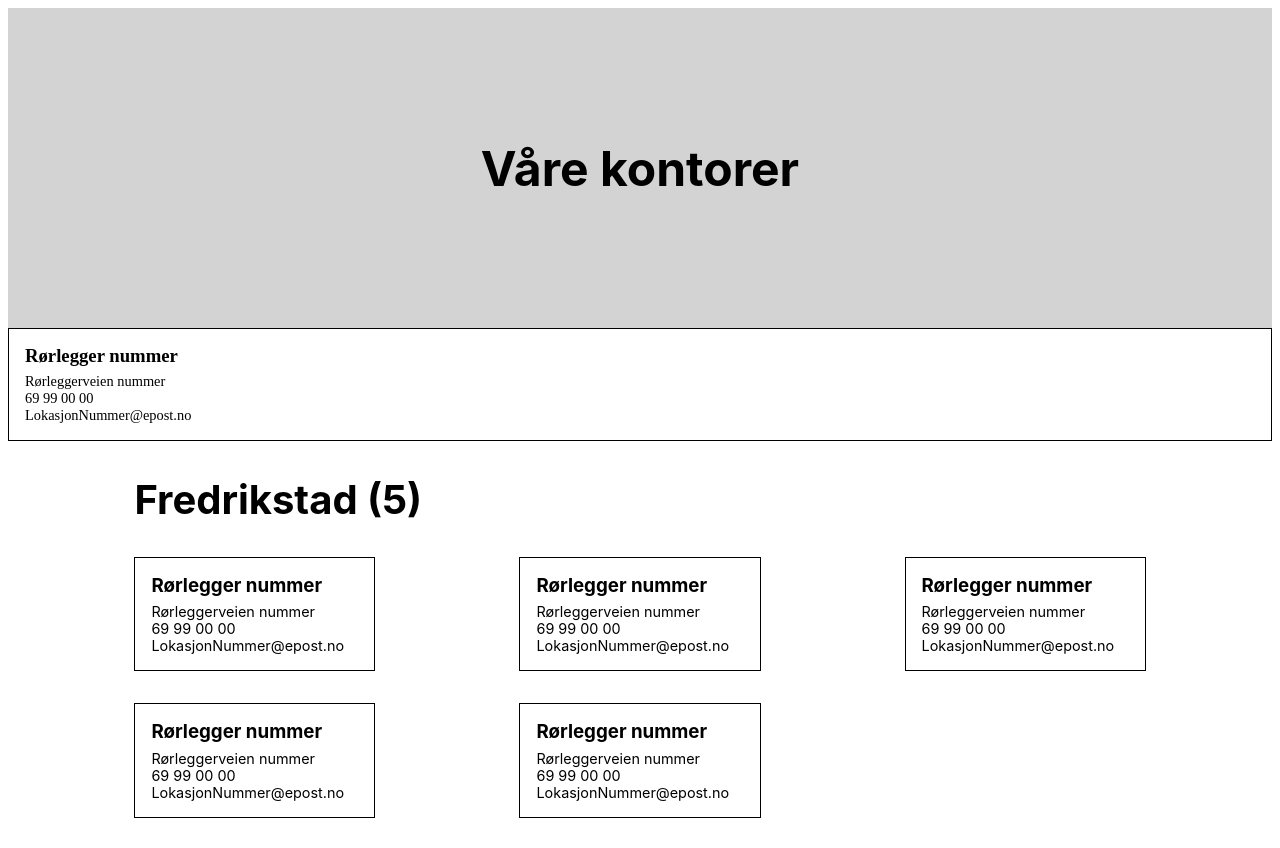
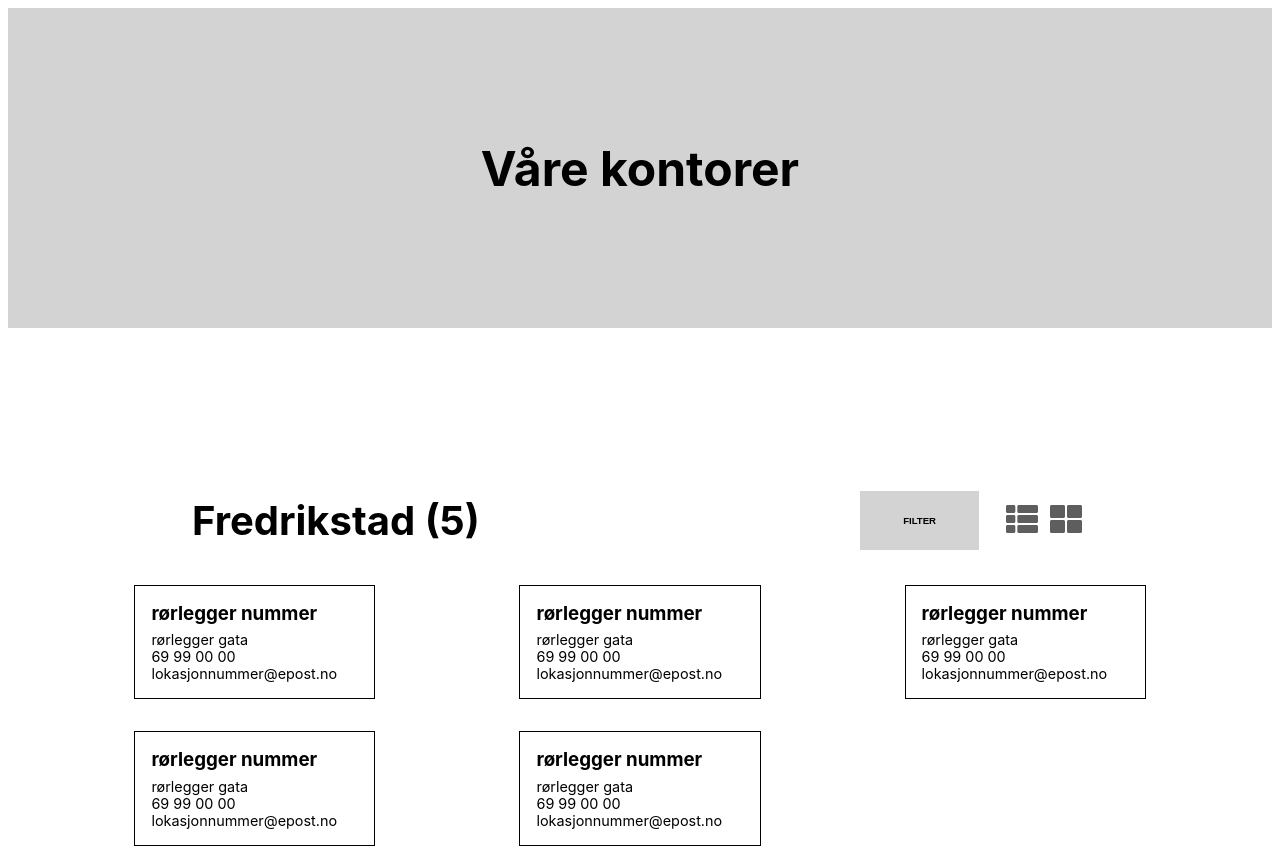
Before and after one commit to blendimaliqi/Fullstack-React-Webpage, a React app in the folder client/: page / in a window 1280 px wide. Shown: the top 848 px of the page. Before the commit the page ends 826 px from the top, so only its background shows below. Built offline with nearby package versions, Linux system fonts and the light colour scheme.

Commit message:
fiksa ferdig design for offices oversikt siden med grid, og adda awsome font for å hente iconer

```diff
--- a/client/App.jsx
+++ b/client/App.jsx
@@ -3,19 +3,17 @@ import { ThemeProvider, CSSReset } from '@chakra-ui/core';
 import customTheme from './src/styles/theme';
 import Routes from './src/routes/Routes';
 import Banner from './src/components/Banner';
-import Card from './src/components/Office/Card';
-import OfficeGrid from './src/components/Office/OfficeGrid.jsx';
+import Office from './src/pages/Office.jsx';
 
 const App = () => (
   <>
     <Banner />
-    <Card />
-    <OfficeGrid />
+    <Office />
   </>
-  /*<ThemeProvider theme={customTheme}>
+  /* <ThemeProvider theme={customTheme}>
     <CSSReset />
     <Routes />
-  </ThemeProvider>*/
+  </ThemeProvider> */
 );
 
 export default App;
--- a/client/package.json
+++ b/client/package.json
@@ -46,6 +46,9 @@
     "@chakra-ui/core": "^0.8.0",
     "@emotion/core": "^10.0.35",
     "@emotion/styled": "^10.0.27",
+    "@fortawesome/fontawesome-svg-core": "^1.2.32",
+    "@fortawesome/free-solid-svg-icons": "^5.15.1",
+    "@fortawesome/react-fontawesome": "^0.1.13",
     "emotion-theming": "^10.0.27",
     "react": "17.0.1",
     "react-dom": "17.0.1",
--- a/client/src/components/Office/Card.jsx
+++ b/client/src/components/Office/Card.jsx
@@ -5,7 +5,7 @@ const Container = styled.article`
   border: 1px solid black;
   padding: 1rem;
 `;
-const Title = styled.h3`
+const Name = styled.h3`
   font-weight: bold;
   padding: 0;
   margin: 0;
@@ -18,12 +18,12 @@ const Paragraph = styled.p`
   font-size: 0.9rem;
 `;
 
-const Card = () => (
+const Card = ({name, adress, phone, email}) => (
   <Container>
-    <Title>Rørlegger nummer</Title>
-    <Paragraph>Rørleggerveien nummer</Paragraph>
-    <Paragraph>69 99 00 00</Paragraph>
-    <Paragraph>LokasjonNummer@epost.no</Paragraph>
+    <Name>{name}</Name>
+    <Paragraph>{adress}</Paragraph>
+    <Paragraph>{phone}</Paragraph>
+    <Paragraph>{email}</Paragraph>
   </Container>
 );
 
--- a/client/src/components/Office/OfficeGrid.jsx
+++ b/client/src/components/Office/OfficeGrid.jsx
@@ -19,61 +19,24 @@ const Container = styled.section`
   flex-direction: column;
   max-width: 80%;
   margin: 0 auto;
-  font-family: -apple-system, BlinkMacSystemFont, 'Segoe UI', Roboto, Oxygen,
-    Ubuntu, Cantarell, 'Open Sans', 'Helvetica Neue', sans-serif;
 `;
 
-const Title = styled.h1`
-  font-size: 2.5rem;
-`;
 
-export const OfficeGrid = () => {
-  const [offices, setOffices] = useState([
-    {
-      id: 1,
-      name: 'rørlegger2',
-      adress: 'rørleggerveien',
-      phone: '69 99 00 00',
-      email: 'jada@jada.no',
-    },
-    {
-      id: 2,
-      name: 'rørlegger2',
-      adress: 'rørleggerveien',
-      phone: '69 99 00 00',
-      email: 'jada@jada.no',
-    },
-    {
-      id: 3,
-      name: 'rørlegger2',
-      adress: 'rørleggerveien',
-      phone: '69 99 00 00',
-      email: 'jada@jada.no',
-    },
-    {
-      id: 4,
-      name: 'rørlegger2',
-      adress: 'rørleggerveien',
-      phone: '69 99 00 00',
-      email: 'jada@jada.no',
-    },
-    {
-      id: 5,
-      name: 'rørlegger2',
-      adress: 'rørleggerveien',
-      phone: '69 99 00 00',
-      email: 'jada@jada.no',
-    },
-  ]);
-
-  return (
-    <Container>
-      <Title>Fredrikstad ({offices.length})</Title>
-      <Grid>
-        {offices && offices.map((office) => <Card key={office.id} />)}
-      </Grid>
-    </Container>
-  );
-};
+export const OfficeGrid = ({ offices }) => (
+  <Container>
+    <Grid>
+      {offices &&
+        offices.map((office) => (
+          <Card
+            key={office.id}
+            name={office.name}
+            adress={office.adress}
+            phone={office.phone}
+            email={office.email}
+          />
+        ))}
+    </Grid>
+  </Container>
+);
 
 export default OfficeGrid;
--- a/client/src/pages/Office.jsx
+++ b/client/src/pages/Office.jsx
@@ -1,12 +1,135 @@
-import React, {useState, useEffect} from 'react';
+import React, { useState, useEffect } from 'react';
+import styled from 'styled-components';
+import { FontAwesomeIcon } from '@fortawesome/react-fontawesome';
+import { faThLarge, faThList } from '@fortawesome/free-solid-svg-icons';
+import OfficeGrid from '../components/Office/OfficeGrid.jsx';
+
+const Container = styled.section`
+  margin-top: 8rem;
+  font-family: -apple-system, BlinkMacSystemFont, 'Segoe UI', Roboto, Oxygen,
+    Ubuntu, Cantarell, 'Open Sans', 'Helvetica Neue', sans-serif;
+`;
+
+const FilterBtn = styled.button`
+  display: flex;
+  background-color: lightgray;
+  padding: 1.5rem 2.7rem;
+  border: 0;
+  font-weight: bold;
+  font-size: 0.6rem;
+  max-height: 4rem;
+  align-items: center;
+  margin-right: 1.3rem;
+`;
+
+const ListBtn = styled.button`
+  font-size: 2rem;
+  background-color: white;
+  border: 0;
+  color: #5e5e5e;
+`;
+
+const GridBtn = styled.button`
+  font-size: 2rem;
+  background-color: white;
+  border: 0;
+  color: #5e5e5e;
+`;
+
+const BtnContainer = styled.section`
+  display: flex;
+  flex-direction: row;
+  justify-content: flex-end;
+  align-items: center;
+`;
+
+const LocationTitleWithBtns = styled.h1`
+  font-weight: bold;
+  font-size: 2.5rem;
+`;
+
+const LocationTitle = styled.h1`
+  font-weight: bold;
+  font-size: 2.5rem;
+  margin-left: 11.5rem;
+`;
+
+const FlexContainer = styled.section`
+  display: flex;
+  flex-direction: row;
+  justify-content: space-between;
+  padding: 0 11.5rem;
+`;
 
 const Office = () => {
+  const [offices, setOffices] = useState([
+    {
+      id: 1,
+      name: 'rørlegger nummer',
+      adress: 'rørlegger gata',
+      phone: '69 99 00 00',
+      email: 'lokasjonnummer@epost.no',
+    },
+    {
+      id: 2,
+      name: 'rørlegger nummer',
+      adress: 'rørlegger gata',
+      phone: '69 99 00 00',
+      email: 'lokasjonnummer@epost.no',
+    },
+    {
+      id: 3,
+      name: 'rørlegger nummer',
+      adress: 'rørlegger gata',
+      phone: '69 99 00 00',
+      email: 'lokasjonnummer@epost.no',
+    },
+    {
+      id: 4,
+      name: 'rørlegger nummer',
+      adress: 'rørlegger gata',
+      phone: '69 99 00 00',
+      email: 'lokasjonnummer@epost.no',
+    },
+    {
+      id: 5,
+      name: 'rørlegger nummer',
+      adress: 'rørlegger gata',
+      phone: '69 99 00 00',
+      email: 'lokasjonnummer@epost.no',
+    },
+  ]);
 
-    const[offices, setOffices] = useState(null);
+  const location = 'Fredikstad';
+  const location2 = 'Sarpsborg';
+  const location3 = 'Moss';
+  const location4 = 'Oslo';
 
-    return (
+  return (
+    <Container>
+      <FlexContainer>
+        <LocationTitleWithBtns>
+          Fredrikstad ({offices.length})
+        </LocationTitleWithBtns>
+        <BtnContainer>
+          <FilterBtn>FILTER</FilterBtn>
+          <ListBtn>
+            <FontAwesomeIcon icon={faThList} />
+          </ListBtn>
+          <GridBtn>
+            <FontAwesomeIcon icon={faThLarge} />
+          </GridBtn>
+        </BtnContainer>
+      </FlexContainer>
+      <OfficeGrid location={location} offices={offices} />
+      <LocationTitle>Sarpsborg ({offices.length})</LocationTitle>
+      <OfficeGrid location={location2} offices={offices} />
+      <LocationTitle>Moss ({offices.length})</LocationTitle>
+      <OfficeGrid location={location3} offices={offices} />
+      <LocationTitle>Oslo ({offices.length})</LocationTitle>
+      <OfficeGrid location={location4} offices={offices} />
+    </Container>
+  );
+};
 
-
-    );
-
-}
+export default Office;
```
Also changed, not shown: client/src/components/Office/ListItem.jsx (+32 -0 lines), 1 other file (tests, documents, lock files or other folders).
